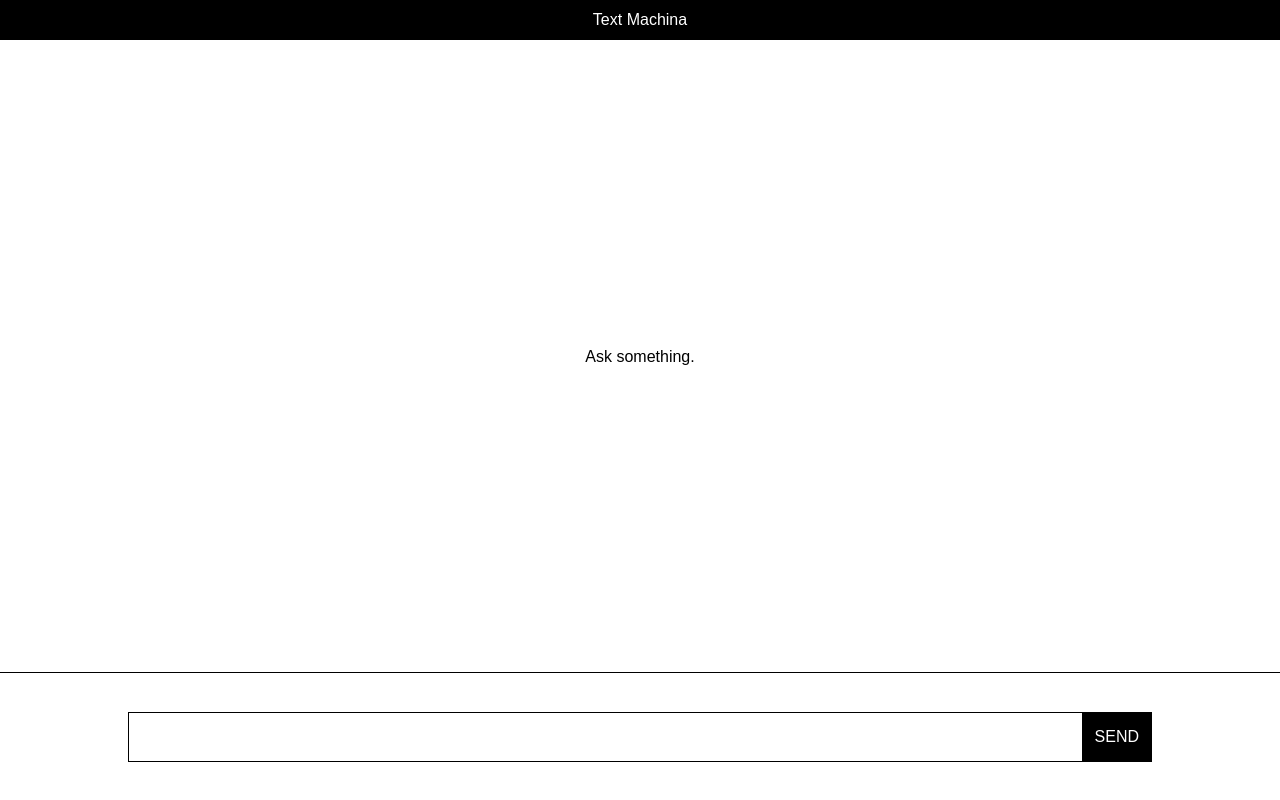
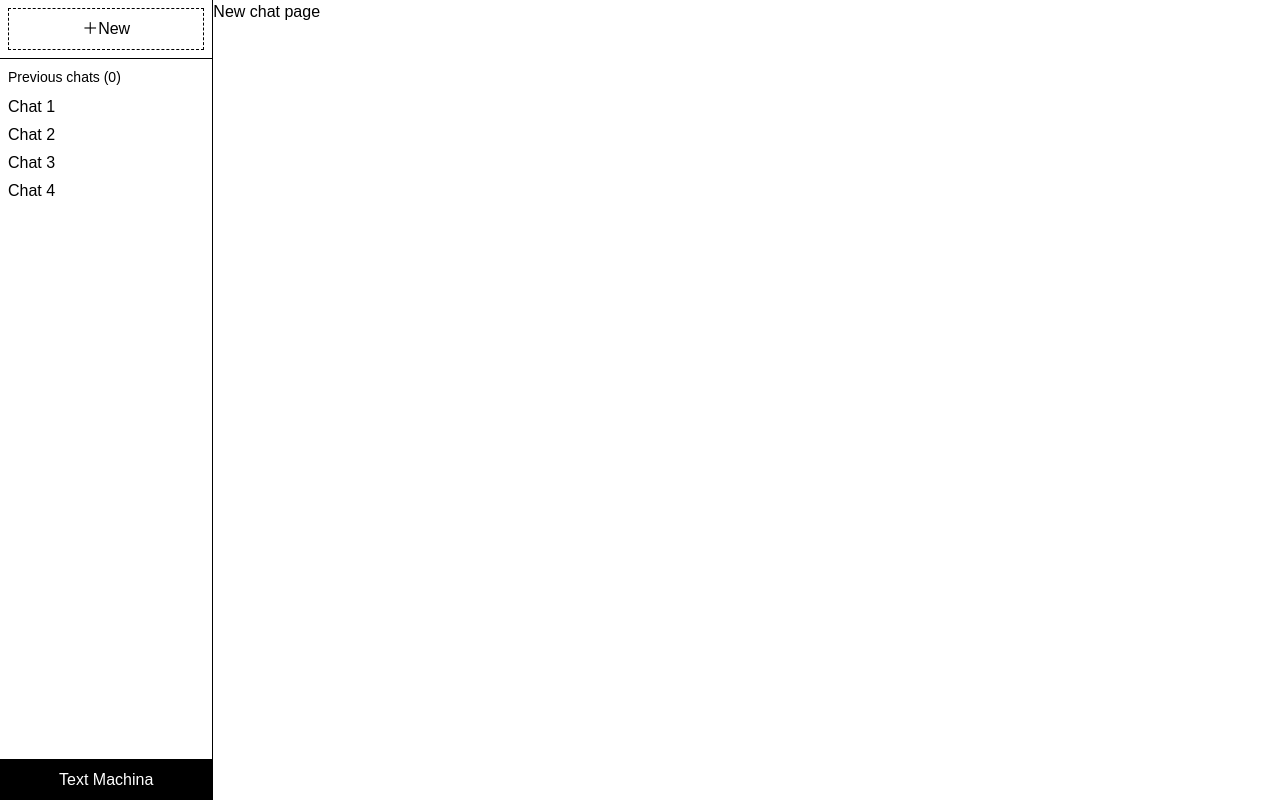
Before and after one commit to daniel-black/text-machina, a Next.js app: page /chat in a window 1280 px wide. Built offline with nearby package versions, Linux system fonts and the light colour scheme; a web font is replaced by a local one.

Commit message:
user sign in and sign up pages + layout work

```diff
--- /dev/null
+++ b/src/app/(app)/chat/page.tsx
@@ -0,0 +1,7 @@
+export default function NewChatPage() {
+  return (
+    <div>
+      New chat page
+    </div>
+  );
+}
--- /dev/null
+++ b/src/app/(app)/layout.tsx
@@ -0,0 +1,36 @@
+import Link from "next/link";
+import { LayoutProps } from "../layout";
+import { UserButton } from "@clerk/nextjs/app-beta";
+
+export default function AppLayout({ children }: LayoutProps) {
+  return (
+    <div className="h-screen w-full flex justify-start">
+      <section className="w-1/6 h-screen flex flex-col border-r border-black">
+        <Link href="/" className="block text-center p-2 m-2 border border-black border-dashed hover:border-solid">＋New</Link>
+
+
+
+        <div className="flex-1 p-2 space-y-2 border-y border-black">
+          <div className="text-sm select-none">Previous chats (0)</div>
+          <ul className="space-y-1">
+            <li><Link href="/chat">Chat 1</Link></li>
+            <li><Link href="/chat">Chat 2</Link></li>
+            <li><Link href="/chat">Chat 3</Link></li>
+            <li><Link href="/chat">Chat 4</Link></li>
+          </ul>
+        </div>
+        <UserButton afterSignOutUrl="/" appearance={{
+           elements: {
+            avatarBox: {
+              'display': 'none'
+            }
+           }
+        }} showName />
+        <Link href="/chat" className="block text-center py-2 bg-black text-white">Text Machina</Link>
+      </section>
+      <main>
+        {children}
+      </main>
+    </div>
+  );
+}
--- a/src/app/(auth)/layout.tsx
+++ b/src/app/(auth)/layout.tsx
@@ -1,8 +1,12 @@
+import Link from "next/link";
 import { LayoutProps } from "../layout";
 
 export default function AuthLayout({ children }: LayoutProps) {
   return (
-    <div className="h-screen w-full flex justify-center items-center">
+    <div className="h-screen w-full flex flex-col justify-start items-center py-14 space-y-6">
+      <div className="w-full max-w-sm">
+        <Link href="/" className="hover:underline underline-offset-4 transition-all duration-75">{'<'} back</Link>
+      </div>
       {children}
     </div>
   );
--- a/src/app/(auth)/sign-in/page.tsx
+++ b/src/app/(auth)/sign-in/page.tsx
@@ -1,5 +1,5 @@
 import { SignIn } from "@clerk/nextjs/app-beta";
 
 export default function SignInPage() {
-  return <SignIn afterSignInUrl="/" signUpUrl="/sign-up" />;
+  return <SignIn afterSignInUrl="/chat" signUpUrl="/sign-up" />;
 }
--- a/src/app/(auth)/sign-up/page.tsx
+++ b/src/app/(auth)/sign-up/page.tsx
@@ -1,5 +1,5 @@
 import { SignUp } from "@clerk/nextjs/app-beta";
 
 export default function SignUpPage() {
-  return <SignUp afterSignUpUrl="/" signInUrl="/sign-in" />;
+  return <SignUp afterSignUpUrl="/welcome" signInUrl="/sign-in" />;
 }
--- a/src/app/page.tsx
+++ b/src/app/page.tsx
@@ -1,15 +1,32 @@
-import ApiKeyForm from "@/components/api-key-form";
+import { SignedIn, SignedOut } from "@clerk/nextjs/app-beta";
 import Link from "next/link";
 
 export default function LandingPage() {
   return (
-    <div className="h-screen w-full px-4 py-20 flex justify-center items-start">
-      <div className="w-full max-w-2xl border border-black p-14 space-y-8">
-        <h1 className="text-2xl sm:text-4xl font-semibold">⦿ Welcome&nbsp;friend</h1>
-        <p className="">Come chat with undying collective consciousness of any human who ever wrote words.</p>
-        <ApiKeyForm />
-        <p>Or skip that whole thang and <Link href={'/chat'} className="underline underline-offset-4 hover:bg-black hover:bg-opacity-10 transition-all duration-75">use Dan&apos;s API key</Link></p>
+    <div className="h-screen w-full px-4 py-20 flex justify-center items-start bg-black text-white">
+      <div className="w-full max-w-2xl space-y-8">
+        <h1 className="text-3xl">⦿ Text Machina</h1>
+
+        <div className="text-lg space-y-2">
+          <SignedOut>
+            <CursorLink href="/sign-up" text="sign up" />
+            <CursorLink href="/sign-in" text="sign in" />
+          </SignedOut>
+
+          <SignedIn>
+            <CursorLink href="/welcome" text="begin" />
+          </SignedIn>
+        </div>
       </div>
     </div>
   );
 }
+
+function CursorLink({ href, text }: { href: string, text: string }) {
+  return (
+    <div className="space-x-3">
+      <span className="animate-pulse">{'>'}</span>
+      <Link href={href} className="hover:underline underline-offset-4 transition-all duration-75">{text}</Link>
+    </div>
+  );
+}
--- /dev/null
+++ b/src/app/welcome/page.tsx
@@ -0,0 +1,15 @@
+import ApiKeyForm from "@/components/api-key-form";
+import Link from "next/link";
+
+export default function LandingPage() {
+  return (
+    <div className="h-screen w-full px-4 py-20 flex justify-center items-start">
+      <div className="w-full max-w-2xl border border-black p-14 space-y-8">
+        <h1 className="text-2xl sm:text-4xl font-semibold">⦿ Welcome&nbsp;friend</h1>
+        <p className="">Come chat with undying collective consciousness of any human who ever wrote words.</p>
+        <ApiKeyForm />
+        <p>Or skip that whole thang and <Link href={'/chat'} className="underline underline-offset-4 hover:bg-black hover:bg-opacity-10 transition-all duration-75">use Dan&apos;s API key</Link></p>
+      </div>
+    </div>
+  );
+}
--- a/src/components/api-key-form.tsx
+++ b/src/components/api-key-form.tsx
@@ -28,7 +28,6 @@ export default function ApiKeyForm() {
           type="text"
           className="outline-none border border-black py-2 px-3 w-5/6"
           spellCheck={false}
-          required
         />
         <button className="py-2 w-1/6 bg-black text-white border border-black hover:opacity-75 transition-opacity duration-75">GO</button>
       </form>
```
